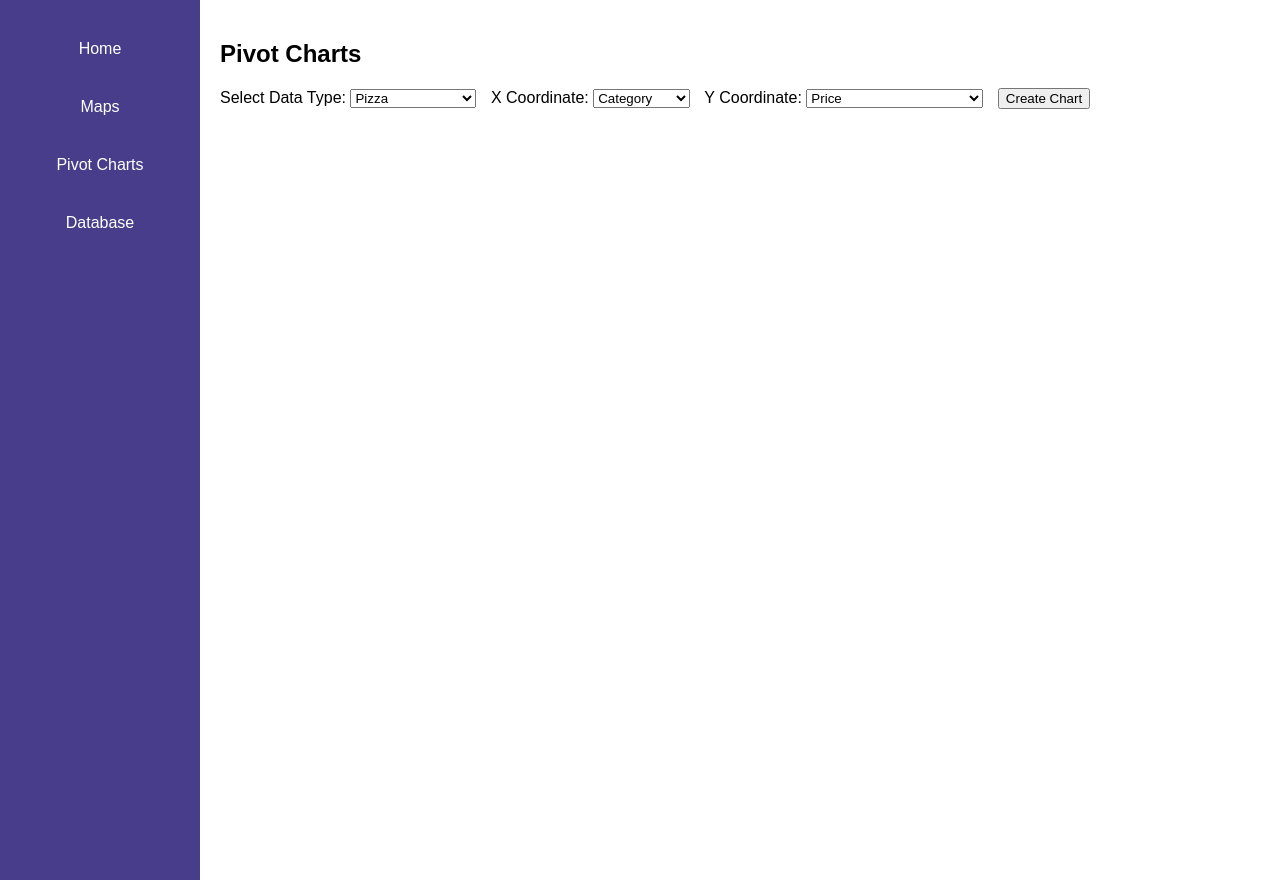
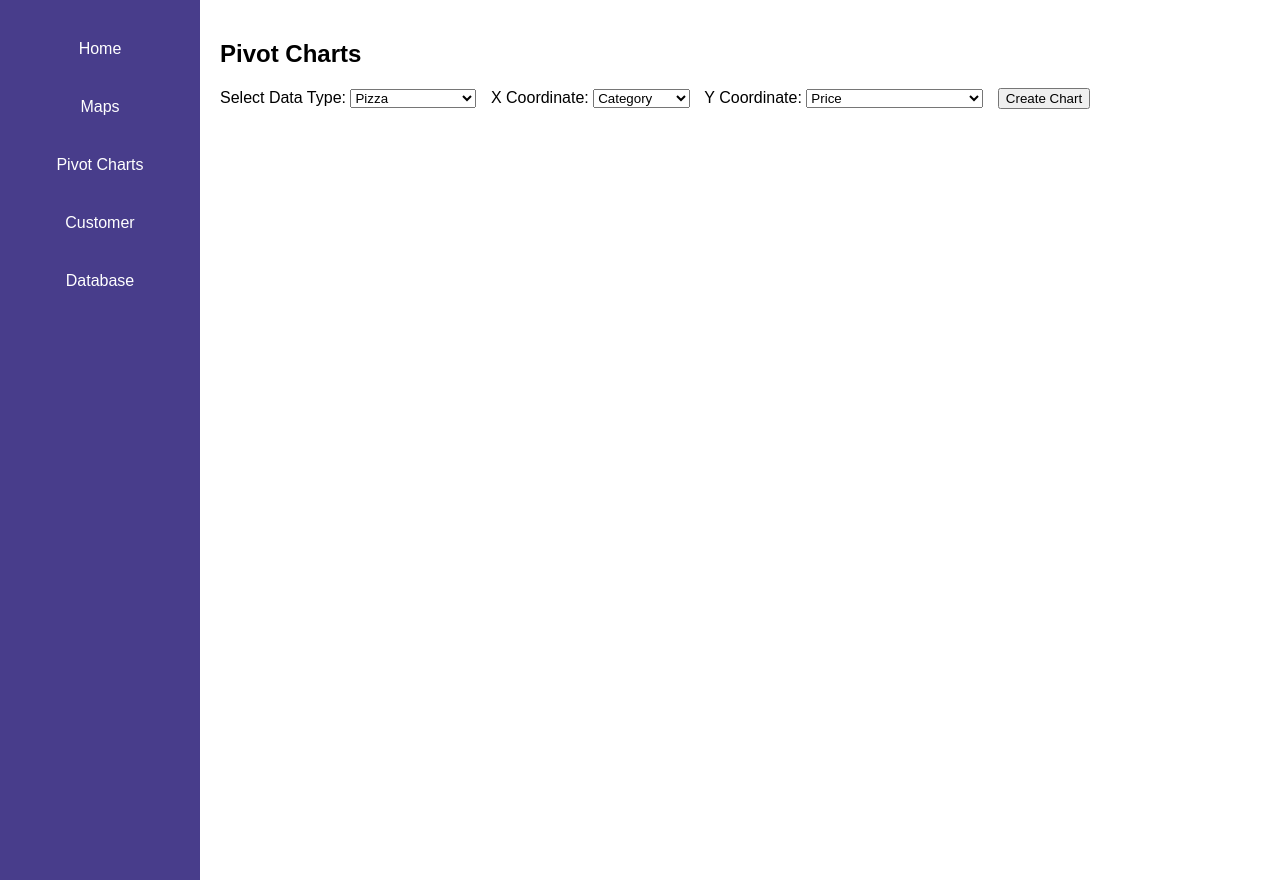
Before and after one commit to safashg/ProgrammingLab, a Flask app: template frontend/templates/pivot_charts.html in a window 1280 px wide. Run offline with Flask 3, Linux system fonts and the light colour scheme; the template is opened without the code that fills it, so the values that code supplies are empty.

Commit message:
Update pivot_charts.html

```diff
--- a/frontend/templates/pivot_charts.html
+++ b/frontend/templates/pivot_charts.html
@@ -63,6 +63,7 @@
         <a href="/" id="home-link">Home</a>
         <a href="/maps" id="maps-link">Maps</a>
         <a href="/pivot_charts" id="pivot-charts-link">Pivot Charts</a>
+        <a href="/customer" id="customer-link">Customer</a>
         <a href="/database" id="database-link">Database</a>
     </nav>
     <main>
```
